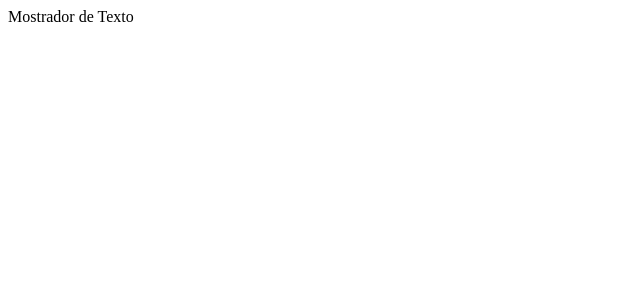
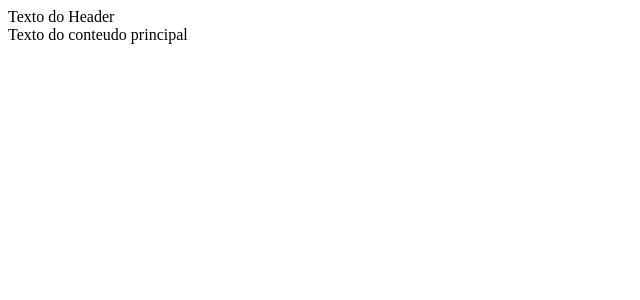
Before and after one commit to joao-almancio/interview-havasplus, a React (Create React App) app: page / in a window 1280 px wide. Shown: the top 300 px of the page, without its empty margins (0-640 px from the left). Built offline with nearby package versions, Linux system fonts and the light colour scheme.

Commit message:
Main criada

```diff
--- a/src/App.js
+++ b/src/App.js
@@ -1,9 +1,14 @@
 import React from 'react';
+import Main from './pages/main';
+
 
 import Header from './components/Header/index';
 
 const App = () => {
-  return (<div className="App"><Header /></div>);
+  return (<div className="App">
+    <Header />
+    <Main />
+    </div>);
 }
 
 export default App;
--- a/src/components/Header/index.js
+++ b/src/components/Header/index.js
@@ -1,7 +1,7 @@
 import React from 'react';
 
 const Header = () => {
-  return (<header id="main-header">Mostrador de Texto</header>);
+  return (<header id="main-header">Texto do Header</header>);
 }
 
 export default Header;
--- /dev/null
+++ b/src/pages/main.js
@@ -0,0 +1,11 @@
+import React, {Component} from 'react';
+
+class Main extends Component {
+  render() {
+    return (
+      <main id="conteudo-principal">Texto do conteudo principal</main>
+    )
+  }
+}
+
+export default Main;
```
